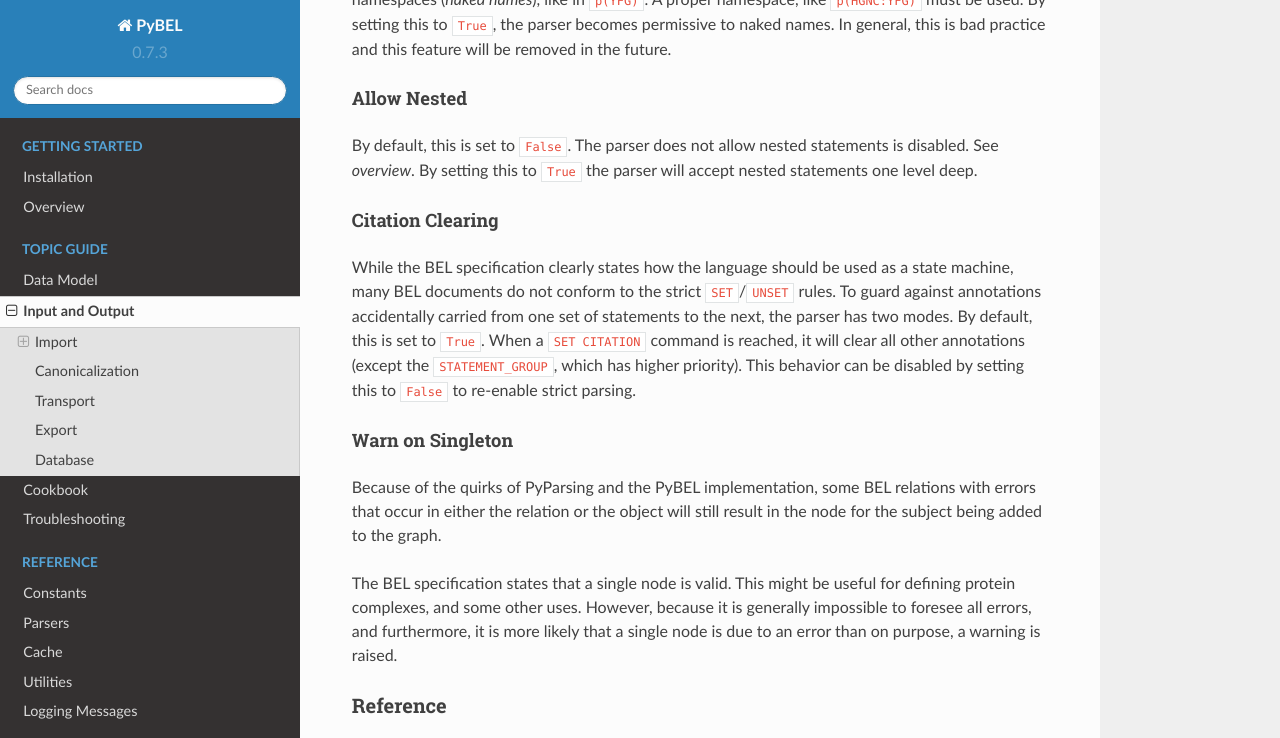
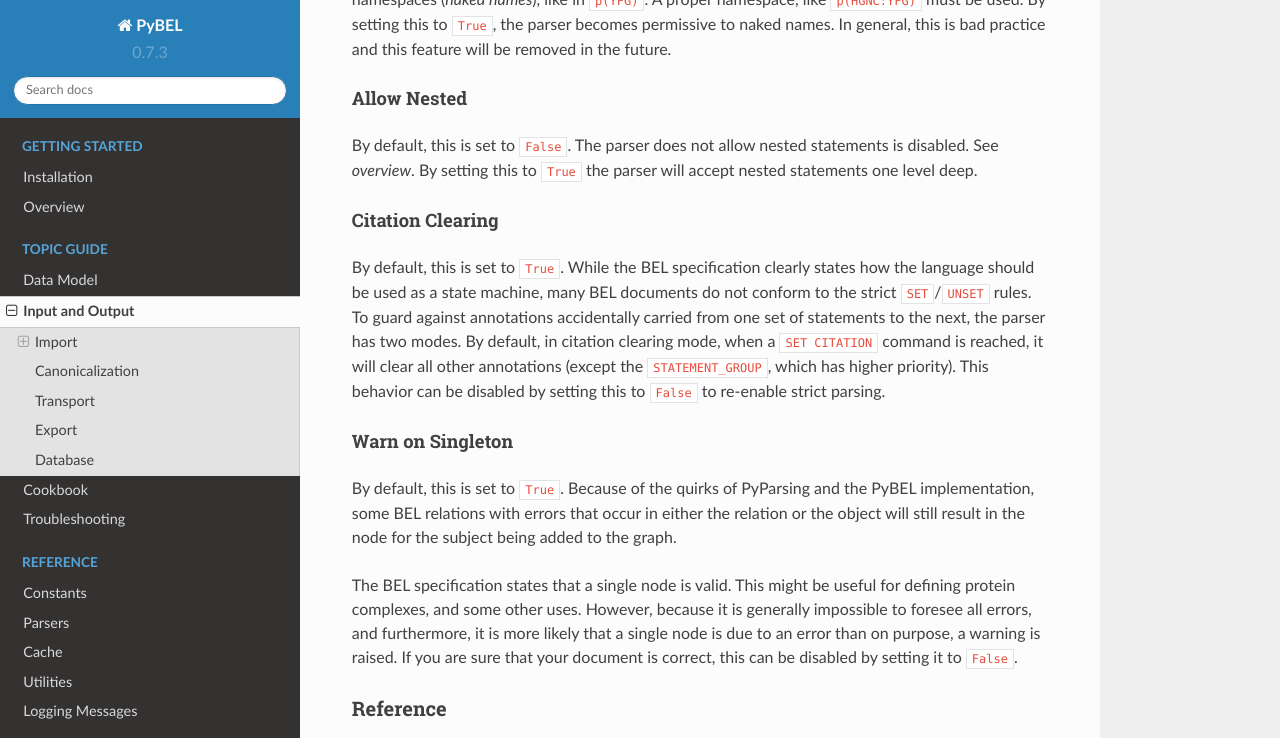
Before and after one commit to pybel/pybel, a Sphinx documentation site: the page built from docs/source/io.rst, in a window 1280 px wide and 900 px high, scrolled down 523 px, cut to the strip 0-738 px from the top of the window. Built offline with Sphinx 7.4.7 and the Read the Docs theme 2.0.0, drawn with Linux system fonts in a browser that asks for light colours.

Commit message:
Update docs
[skip ci]

```diff
--- a/docs/source/io.rst
+++ b/docs/source/io.rst
@@ -24,21 +24,22 @@ By setting this to :code:`True` the parser will accept nested statements one lev
 
 Citation Clearing
 *****************
-While the BEL specification clearly states how the language should be used as a state machine, many BEL documents
-do not conform to the strict :code:`SET`/:code:`UNSET` rules. To guard against annotations accidentally carried from
-one set of statements to the next, the parser has two modes. By default, this is set to :code:`True`. When a
-:code:`SET CITATION` command is reached, it will clear all other annotations (except the :code:`STATEMENT_GROUP`,
-which has higher priority). This behavior can be disabled by setting this to :code:`False` to re-enable strict
-parsing.
+By default, this is set to :code:`True`. While the BEL specification clearly states how the language should be used as
+a state machine, many BEL documents do not conform to the strict :code:`SET`/:code:`UNSET` rules. To guard against
+annotations accidentally carried from one set of statements to the next, the parser has two modes. By default, in
+citation clearing mode, when a :code:`SET CITATION` command is reached, it will clear all other annotations (except
+the :code:`STATEMENT_GROUP`, which has higher priority). This behavior can be disabled by setting this to :code:`False`
+to re-enable strict parsing.
 
 Warn on Singleton
 *****************
-Because of the quirks of PyParsing and the PyBEL implementation, some BEL relations with errors that occur in either
+By default, this is set to :code:`True`. Because of the quirks of PyParsing and the PyBEL implementation, some BEL relations with errors that occur in either
 the relation or the object will still result in the node for the subject being added to the graph.
 
 The BEL specification states that a single node is valid. This might be useful for defining protein complexes, and
 some other uses. However, because it is generally impossible to foresee all errors, and furthermore, it is more likely
-that a single node is due to an error than on purpose, a warning is raised.
+that a single node is due to an error than on purpose, a warning is raised. If you are sure that your document is
+correct, this can be disabled by setting it to :code:`False`.
 
 Reference
 ~~~~~~~~~
```
